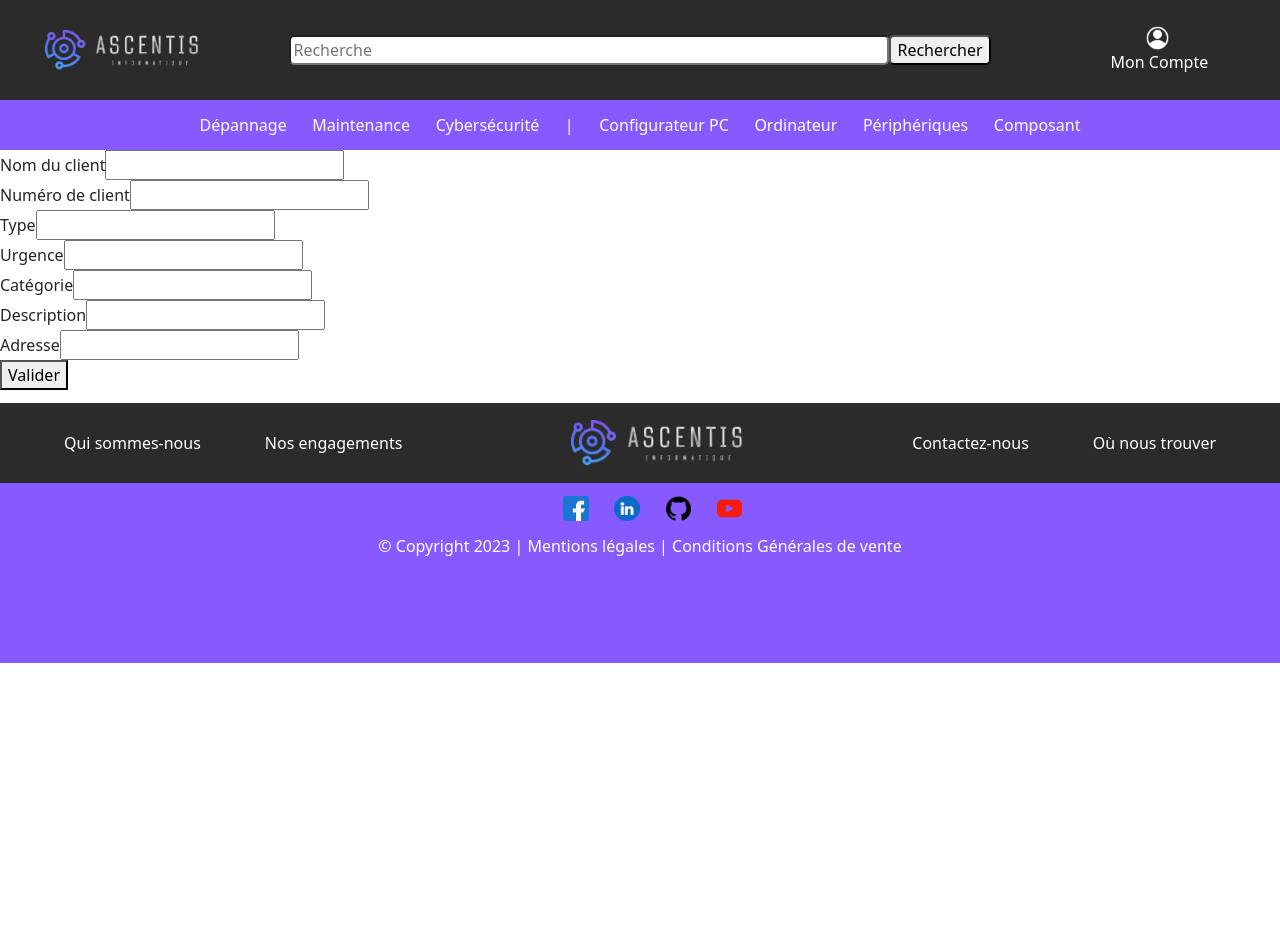
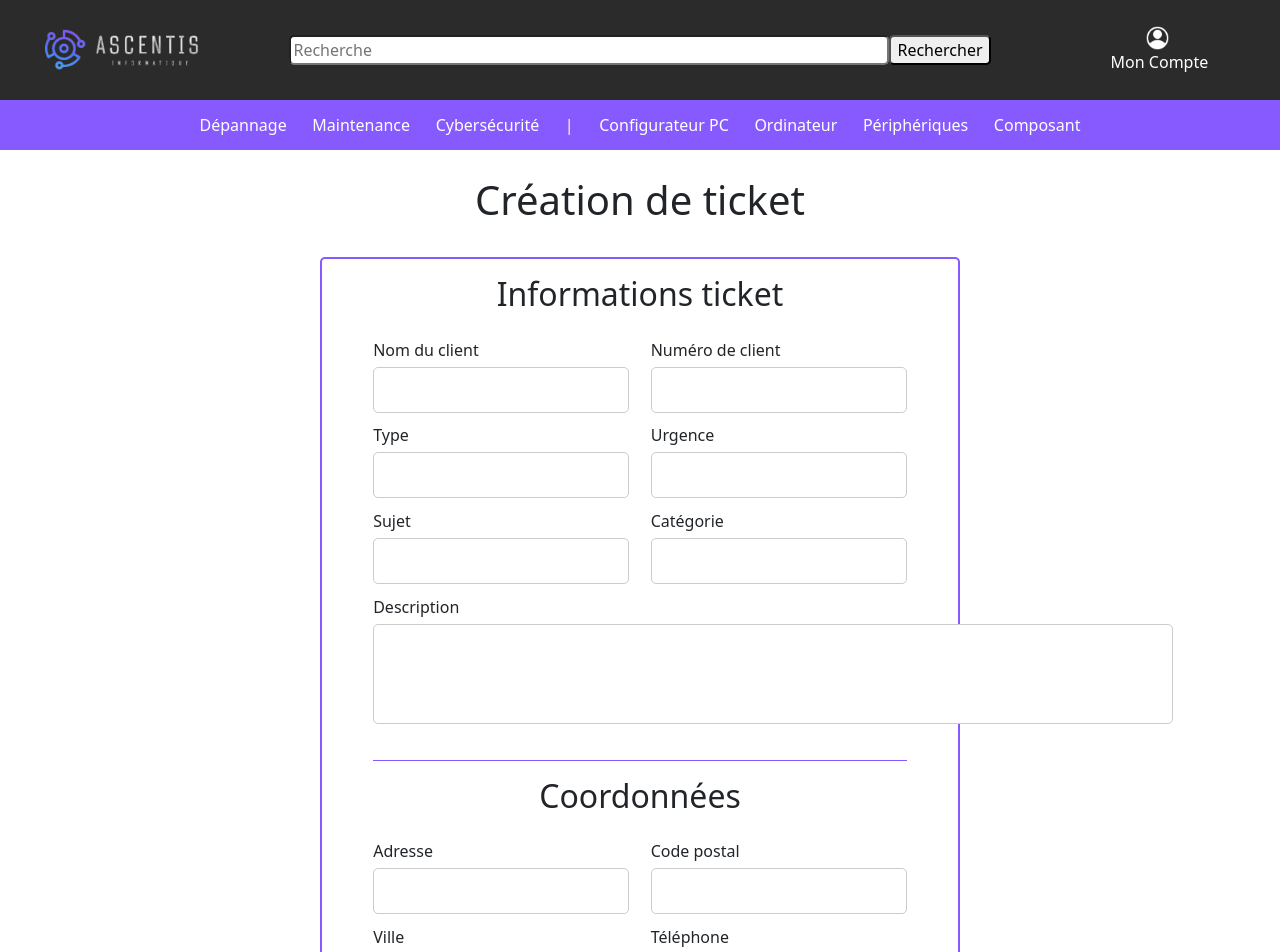
Before and after one commit to MarechalOlivier/front_ascentis, a React (Create React App) app: page /admin/create_ticket in a window 1280 px wide. Shown: the top 952 px of the page. Before the commit the page ends 800 px from the top, so only its background shows below. Built offline with nearby package versions, Linux system fonts and the light colour scheme; sample sign-in values are in the browser's storage.

Commit message:
create ticket ok

```diff
--- a/src/css/index.css
+++ b/src/css/index.css
@@ -679,4 +679,69 @@ footer .first-footer ul img {
   margin: 1%;
 }
 
+#create-tickets {
+  display: flex;
+  flex-direction: column;
+  justify-content: center;
+  align-items: center;
+}
+#create-tickets h1 {
+  text-align: center;
+  padding: 2% 0% 2% 0%;
+}
+#create-tickets .content-ticket {
+  border: 2px solid #865AFF;
+  border-radius: 5px;
+  width: 50%;
+  padding: 0% 4% 0% 4%;
+  margin-bottom: 5%;
+}
+#create-tickets .content-ticket form {
+  display: flex;
+  flex-wrap: wrap;
+  justify-content: space-between;
+  margin-bottom: 10%;
+}
+#create-tickets .content-ticket form :nth-child(9) {
+  border-top: 1px solid #865AFF;
+}
+#create-tickets .content-ticket form h2 {
+  text-align: center;
+  padding: 3%;
+  width: 100%;
+}
+#create-tickets .content-ticket form .line {
+  margin-bottom: 2%;
+  width: 48%;
+}
+#create-tickets .content-ticket form .line label {
+  display: block;
+  margin-bottom: 5px;
+}
+#create-tickets .content-ticket form .line input[type=text],
+#create-tickets .content-ticket form .line input[type=number],
+#create-tickets .content-ticket form .line input[type=textarea] {
+  border: 1px solid #ccc;
+  border-radius: 5px;
+  padding: 10px;
+  width: 100%;
+}
+#create-tickets .content-ticket form .line input[type=textarea] {
+  height: 100px;
+  width: 800px;
+  margin-bottom: 10%;
+}
+#create-tickets .content-ticket form .btn {
+  padding: 10px 50px;
+  color: white;
+  left: 50%;
+  background-color: #865AFF;
+  border: 1px solid #865AFF;
+  margin-top: 20%;
+}
+#create-tickets .content-ticket form .btn:hover {
+  background-color: white;
+  color: #865AFF;
+}
+
 /*# sourceMappingURL=index.css.map */
--- a/src/pages/Account/Account.jsx
+++ b/src/pages/Account/Account.jsx
@@ -6,19 +6,30 @@ import "./style_account.scss";
 
 const Account =() => {
 
+////////////////////////////////Authentification JWT + durée de validité du token ///////////////////////////
     const navigate = useNavigate();
-  // si l'utilisateur n'est pas connecté
-  // donc qu'il n'a pas de jwt dans le localStorage
-  // on le redirige vers la page de connexion
+    // Autorisation JWT
+    useEffect(() => {
+      const token = localStorage.getItem("jwt");
+      if (!token) {
+        navigate("/login");
+        return;
+      }
+      // Décode le token JWT pour récupérer la date d'expiration
+      const jwtData = token.split(".")[1];
+      const decodedJwt = JSON.parse(atob(jwtData)); //
+      const expirationTime = decodedJwt.exp * 1000; // Convertit la date d'expiration en millisecondes
 
+      // Redirige vers la page de connexion lorsque le jeton expire
+      const timeoutId = setTimeout(() => {
+        navigate("/login");
+      }, expirationTime - Date.now()); // Définit le délai en millisecondes avant la redirection
 
-///////////////////////////Autorisation JWT//////////////////
-  useEffect(() => {
-    if (!localStorage.getItem("jwt")) {  // Si le JWT n'existe pas
-      navigate("/login"); // Redirection vers la page de connexion
-    }
-  }, [navigate]);//
-/////////////////////////////////////////////////////////////
+      // Nettoie le timeout lorsque le composant est démonté
+      return () => clearTimeout(timeoutId);
+    }, [navigate]);
+////////////////////////////////////////////////////////////////////////////////////////////////////////////
+
 
     return(
         <>
@@ -27,39 +38,39 @@ const Account =() => {
                 <section id="account">
                     <h1>Mon compte</h1>
 
-                    <div class="content-account">
+                    <div className="content-account">
 
-                        <div class="ticket">
-                            <div class="line-ticket">
+                        <div className="ticket">
+                            <div className="line-ticket">
                                 <h3>Statut réparation</h3>
                                 <p>Vérifier l'état de réparation de vos produits</p>
                             </div>
-                            <div class="line-ticket">
+                            <div className="line-ticket">
                                 <h3>Créer un ticket</h3>
                                 <p>Ouvrir un ticket de support pour signaler un problème</p>
-                                <button class="btn btn-primary"><Link to="/admin/create_ticket">Créez un ticket</Link></button>
+                                <button className="btn btn-primary"><Link to="/admin/create_ticket">Créez un ticket</Link></button>
                             </div>
                         </div>
-                        <div class="infos">
-                            <div class="line">
+                        <div className="infos">
+                            <div className="line">
                                 <h3>Mes informations personnelles</h3>
                                 <p>Gérer vos informations personnelles</p>
-                                <button class="btn btn-primary">Modifier</button>
+                                <button className="btn btn-primary">Modifier</button>
                             </div>
-                            <div class="line">
+                            <div className="line">
                                 <h3>Mes adresses de livraison</h3>
                                 <p>Gérer vos adresses de livraison pour vos commandes</p>
-                                <button class="btn btn-primary">Modifier</button>
+                                <button className="btn btn-primary">Modifier</button>
                             </div>
-                            <div class="line">
+                            <div className="line">
                                 <h3>Mes commandes et factures</h3>
                                 <p>Consulter vos commandes et télécharger vos factures</p>
-                                <button class="btn btn-primary">Consulter</button>
+                                <button className="btn btn-primary">Consulter</button>
                             </div>
-                            <div class="line">
+                            <div className="line">
                                 <h3>Préférences</h3>
                                 <p>Gérer vos préférences de compte</p>
-                                <button class="btn btn-primary">Modifier</button>
+                                <button className="btn btn-primary">Modifier</button>
                             </div>
                         </div>
                     </div>
--- a/src/pages/Create_account/Create_account.jsx
+++ b/src/pages/Create_account/Create_account.jsx
@@ -45,7 +45,7 @@ const Create_account = () => {
                                 <input type="text" className="form-control" id="inputCity" required />
                             </div>
                             <div className="col-md-4">
-                                <label for="inputState" className="form-label">Pays *</label>
+                                <label htmlFor="inputState" className="form-label">Pays *</label>
                                 <select id="inputState" className="form-select">
                                     <option selected>Choisir...</option>
                                     <option>France (métropolitaine)</option>
@@ -55,7 +55,7 @@ const Create_account = () => {
                                 </select>
                             </div>
                             <div className="col-md-2">
-                                <label for="inputZip" className="form-label">Code Postal</label>
+                                <label htmlFor="inputZip" className="form-label">Code Postal</label>
                                 <input type="text" className="form-control" id="inputZip" />
                             </div>
                             <div className="col-12 text-center">
--- a/src/pages/Create_ticket/Create_ticket.jsx
+++ b/src/pages/Create_ticket/Create_ticket.jsx
@@ -4,56 +4,64 @@ import Header from "../../layout/header/Header";
 import Footer from "../../layout/footer/Footer";
 import style from "./style_create_ticket.scss";
 
+const Create_ticket = () => {
+
+////////////////////////////////Authentification JWT + durée de validité du token ///////////////////////////
+  const navigate = useNavigate();
+  // Autorisation JWT
+  useEffect(() => {
+    const token = localStorage.getItem("jwt");
+    if (!token) {
+      navigate("/login");
+      return;
+    }
+    // Décode le token JWT pour récupérer la date d'expiration
+    const jwtData = token.split(".")[1];
+    const decodedJwt = JSON.parse(atob(jwtData));
+    const expirationTime = decodedJwt.exp * 1000; // Convertit la date d'expiration en millisecondes
+
+    // Redirige vers la page de connexion lorsque le jeton expire
+    const timeoutId = setTimeout(() => {
+      navigate("/login");
+    }, expirationTime - Date.now()); // Définit le délai en millisecondes avant la redirection
+
+    // Nettoie le timeout lorsque le composant est démonté
+    return () => clearTimeout(timeoutId);
+  }, [navigate]);
+////////////////////////////////////////////////////////////////////////////////////////////////////////////
 
 
-const Create_ticket =() => {
 
-    const navigate = useNavigate();
-  // si l'utilisateur n'est pas connecté
-  // donc qu'il n'a pas de jwt dans le localStorage
-  // on le redirige vers la page de connexion
+  // Gère la soumission du formulaire
+  const handleSubmit = (event) => {
+    event.preventDefault();
 
 
-///////////////////////////Autorisation JWT//////////////////
-  useEffect(() => {
-    if (!localStorage.getItem("jwt")) {
-      navigate("/login");
-    }
-  }, [navigate]);
-////////////////////////////////////////////////////////////
-
-
-  // je créé un event listener quand le formulaire est validé
-  const handleSubmit = (event) => {
-    // j'utilise l'objet event, fourni automatiquement par le navigateur
-    // pour empêcher que la page soit rechargée (comportement par défaut)
-    event.preventDefault();
-
-    // je récupère les valeurs des champs du formulaire
-    // et on les stocke dans des variables
-    const client_name = event.target.cleint_name.value;
+    // Récupère les valeurs des champs du formulaire
+const client_name = event.target.client_name.value;
 const client_number = event.target.client_number.value;
 const type = event.target.type.value;
 const urgency = event.target.urgency.value;
 const category = event.target.category.value;
+const subject = event.target.subject.value;
 const description = event.target.description.value;
-    const number = event.target.number.value;
-    const street = event.target.street.value;
+const address = event.target.address.value;
 const postCode = event.target.postCode.value;
 const city = event.target.city.value;
+const phone = event.target.phone.value;
 
 
-    // on fait un appel vers l'API (express)
-    // on lui spécifie la méthode POST (pour créer)
-    // et on lui passe en "body" les données du formulaire
-    // attention, il faut que les données soient au format JSON
-    // donc on utilise JSON.stringify
-    // il faut que les donnnées envoyées correspondent
-    // à ce qui est attendu par l'API
+
+
+    // Récupère le jeton JWT stocké dans le local storage
+    const token = localStorage.getItem("jwt");
+
+    // Envoie une requête POST à l'API pour créer un ticket
     fetch("http://localhost:3005/api/ticket", {
       method: "POST",
       headers: {
         "Content-Type": "application/json",
+        "Authorization": `Bearer ${token}`, // Ajoute le jeton dans le header de la requête POST pour l'authentification
       },
       body: JSON.stringify({
         client_name: client_name,
@@ -61,13 +69,14 @@ const Create_ticket =() => {
         type: type,
         urgency: urgency,
         category: category,
+        subject: subject,
         description: description,
         address: {
-            number: number,
-            street: street,
+            address: address,
             postCode: postCode,
             city: city,
         },
+        phone: phone,
 
       }),
 
@@ -85,11 +94,89 @@ const Create_ticket =() => {
     });
   };
 
+  console.log("Le formulaire a été soumis");
 
-    return(
+
+    return (
         <>
             <Header />
+
+            <section id="create-tickets">
+                <h1>Création de ticket</h1>
+                <div className="content-ticket">
                     <form onSubmit={handleSubmit}>
+                        <h2>Informations ticket</h2>
+                        <div className="line">
+                            <label htmlFor="client_name">Nom du client</label>
+                            <input type="text" name="client_name" />
+                        </div>
+                        <div className="line">
+                            <label htmlFor="client_number">Numéro de client</label>
+                            <input type="number" name="client_number" />
+                        </div>
+                        <div className="line">
+                            <label htmlFor="type">Type</label>
+                            <input type="text" name="type" />               {/* A voir si on peut faire un select */}
+                        </div>
+                        <div className="line">
+                            <label htmlFor="urgency">Urgence</label>        {/* A voir si on peut faire un select */}
+                            <input type="text" name="urgency" />
+                        </div>
+                        <div className="line">
+                            <label htmlFor="subject">Sujet</label>
+                            <input type="text" name="subject" />
+                        </div>
+                        <div className="line">
+                            <label htmlFor="category">Catégorie</label>     {/* A voir si on peut faire un select */}
+                            <input type="text" name="category" />
+                        </div>
+                        <div className="line">
+                            <label htmlFor="description">Description</label>
+                            <input type="textarea" name="description" />
+                        </div>
+                        <h2>Coordonnées</h2>
+                        <div className="line">
+                            <label htmlFor="address">Adresse</label>
+                            <input type="text" name="address" />
+                        </div>
+                        <div className="line">
+                            <label htmlFor="postCode">Code postal</label>
+                            <input type="number" name="postCode" />
+                        </div>
+                        <div className="line">
+                            <label htmlFor="city">Ville</label>
+                            <input type="text" name="city" />
+                        </div>
+                        <div className="line">
+                            <label htmlFor="phone">Téléphone</label>
+                            <input type="number" name="phone" />
+                        </div>
+
+                        <div className="validate">
+                            <button className="btn" type="submit">Créer</button>
+                        </div>
+                    </form>
+                </div>
+            </section>
+            <Footer />
+        </>
+
+    )
+}
+
+export default Create_ticket;
+
+
+
+
+
+
+
+
+
+
+
+            {/* <form onSubmit={handleSubmit}>
                 <div>
                     <label htmlFor="client_name">Nom du client</label>
                     <input type="text" name="client_name" />
@@ -114,17 +201,9 @@ const Create_ticket =() => {
                     <label htmlFor="description">Description</label>
                     <input type="text" name="description" />
                 </div>
-                <div>
+                {/* <div>
                     <label htmlFor="address">Adresse</label>
                     <input type="text" name="address" />
                 </div>
 
-                <button type="submit">Valider</button>
-
-            </form>
-            <Footer />
-        </>
-    )
-}
-
-export default Create_ticket;
+                <button type="submit">Valider</button> */}
--- a/src/pages/Create_ticket/style_create_ticket.scss
+++ b/src/pages/Create_ticket/style_create_ticket.scss
@@ -0,0 +1,79 @@
+#create-tickets {
+    display: flex;
+    flex-direction: column;
+    justify-content: center;
+    align-items: center;
+
+        h1 {
+            text-align: center;
+            padding: 2% 0% 2% 0%;
+        }
+
+    .content-ticket {
+        border: 2px solid #865AFF;
+        border-radius: 5px;
+        width: 50%;
+        padding: 0% 4% 0% 4%;
+        margin-bottom: 5%;
+
+        form {
+            display: flex;
+            flex-wrap: wrap;
+            justify-content: space-between;
+            margin-bottom: 10%;
+
+                :nth-child(9){
+                    border-top: 1px solid #865AFF;
+                }
+
+            h2 {
+                text-align: center;
+               padding: 3%;
+                width: 100%;
+
+            }
+
+            .line {
+                margin-bottom: 2%;
+                width: 48%;
+
+                label {
+                    display: block;
+                    margin-bottom: 5px;
+                }
+
+                input[type="text"],
+                input[type="number"],
+                input[type="textarea"] {
+                    border: 1px solid #ccc;
+                    border-radius: 5px;
+                    padding: 10px;
+                    width: 100%;
+                }
+
+                input[type="textarea"] {
+                    height: 100px;
+                    width: 800px;
+                    margin-bottom: 10%;
+                }
+            }
+
+
+            .btn {
+                padding: 10px 50px;
+                color: white;
+                left: 50%;
+                background-color: #865AFF;
+                border: 1px solid #865AFF;
+                margin-top:20%;
+
+
+            }
+
+            .btn:hover {
+                background-color: white;
+                color: #865AFF;
+            }
+            }
+        }
+}
--- a/src/pages/login/login.jsx
+++ b/src/pages/login/login.jsx
@@ -36,15 +36,13 @@ const Login =() => {
           // le serveur express me renvoie un JWT
           // si les infos sont valides (username et password
           // correspondent à un utilisateur en BDD)
-          .then((responseJson) => {
-            if (responseJson.ok) {
-              // L'authentification a réussi, je stocke le JWT dans le localStorage
-              const jwt = responseJson.token;
+        .then(response => response.json())
+        .then(data => {
+        if (data.token) {
+            const jwt = data.token;
             localStorage.setItem("jwt", jwt);
-              // redirection vers la page d'accueil si l'authentification a réussi
             window.location.href = "http://localhost:3000/";
         } else {
-              // L'authentification a échoué, j'affiche un message d'erreur
             alert("Nom d'utilisateur ou mot de passe incorrect !");
         }
         })
```
Also changed, not shown: src/assets/img/ticket.png (added), 1 other file (tests, documents, lock files or other folders). Lines whose indentation alone changed are shown as unchanged.
